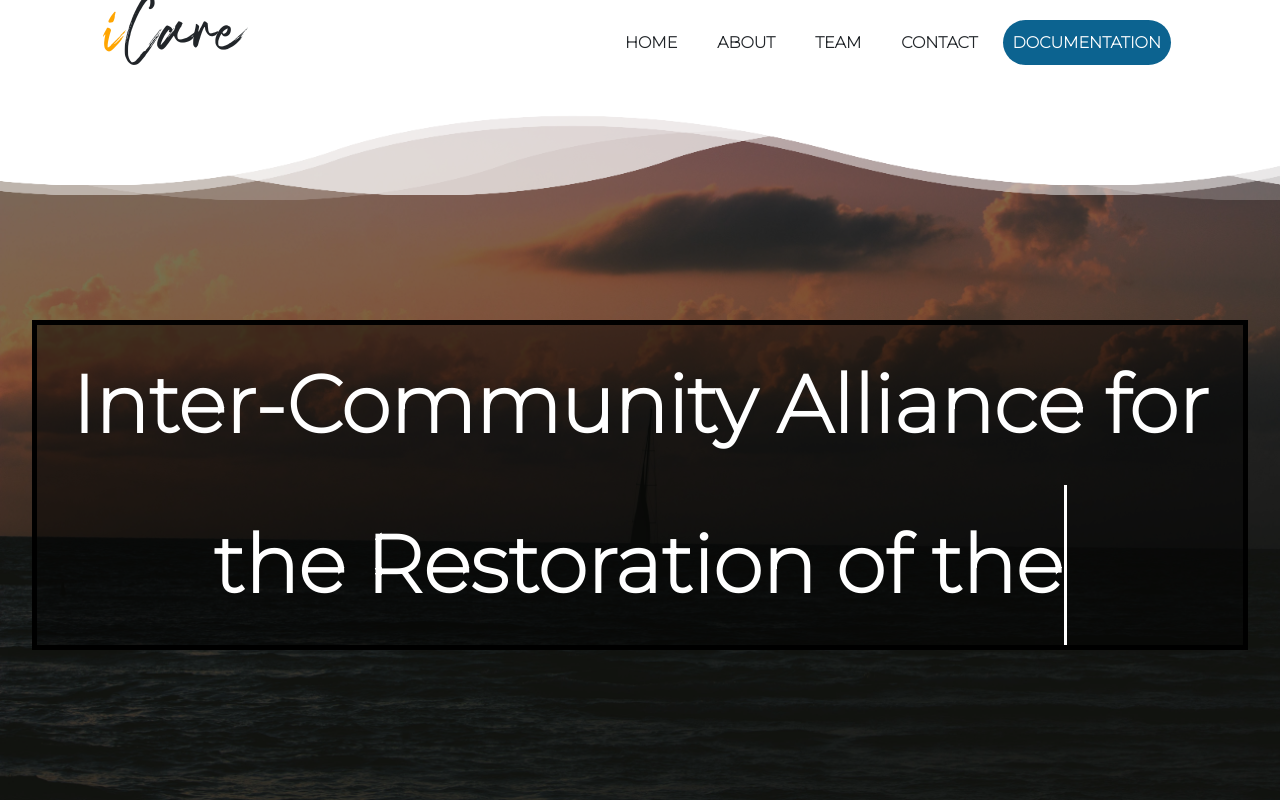
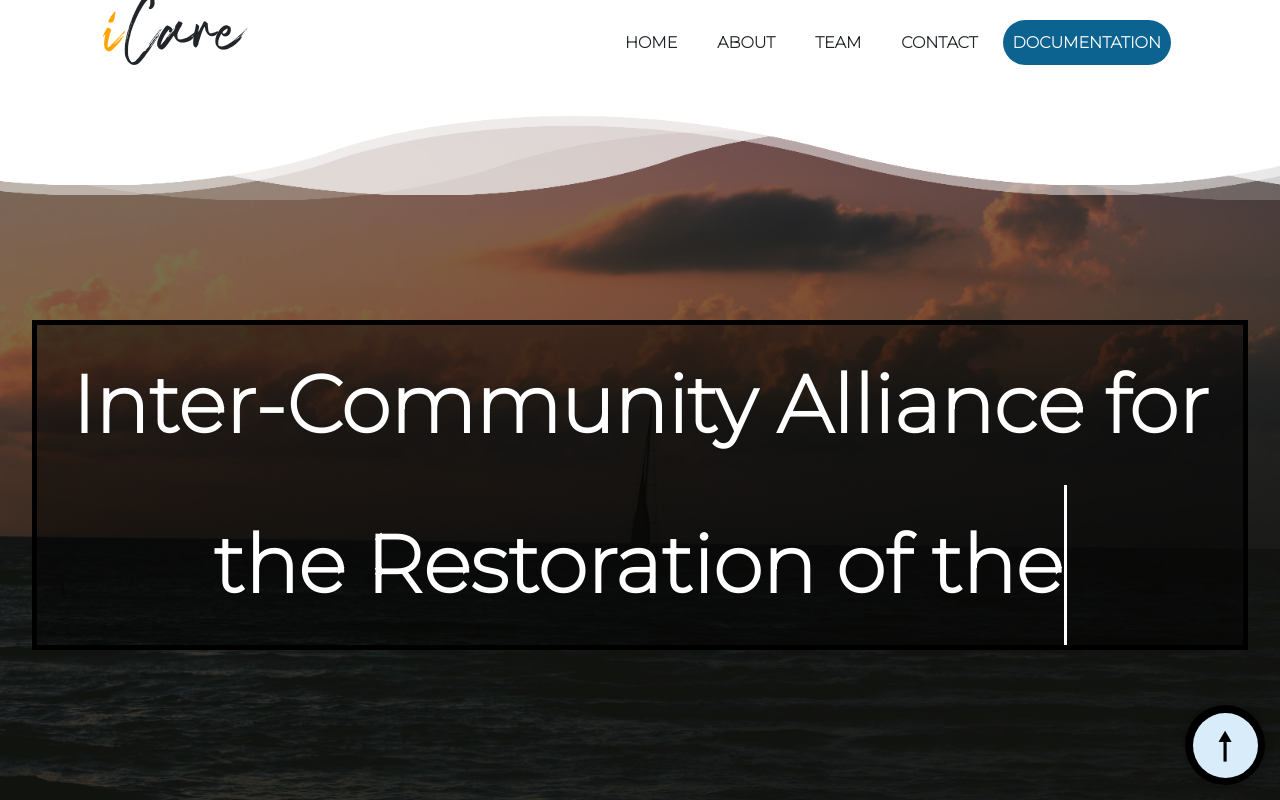
Before and after one commit to Zedbyte/CCS10-Finals-Vanilla, a website: page index.html in a window 1280 px wide. Shown: the top 800 px of the page. Drawn offline with nearby package versions, Linux system fonts and the light colour scheme.

Commit message:
top button

```diff
--- a/index.html
+++ b/index.html
@@ -163,6 +163,10 @@
 
     <main>
 
+      <div id = "progress-wrapper">
+        <span class="progress-value">&#x1F815</span>
+      </div>
+
       <section id = "section-1">
 
         <div class = "image-wrapper">
--- a/styles.css
+++ b/styles.css
@@ -344,6 +344,59 @@ section {
 
 
 
+
+
+/*
+   ==================
+       PROGRESS BAR
+   ==================
+*/
+
+#progress-wrapper {
+    background-color: var(--dark);
+
+    bottom: 15px;
+    right: 15px;
+
+    position: fixed;
+
+    width: 5em;
+    height: 5em;
+
+    border-radius: 50%;
+
+    display: grid;
+    place-items: center;
+
+    cursor: pointer;
+
+    box-shadow: 0 0 10px rgba(0, 0, 0, 0.3);
+}
+
+.progress-value {
+    display: block;
+
+    height: calc(100% - 15px);
+    width: calc(100% - 15px);
+
+    background-color: var(--bg-color);
+
+    border-radius: 50%;
+
+    display: grid;
+    place-items: center;
+
+    font-size: 2.5em;
+    color: var(--dark);
+}
+
+/*
+   ==================
+    PROGRESS BAR END
+   ==================
+*/
+
+
 /*
    ==================
        SECTION 1
@@ -366,7 +419,7 @@ section {
     width: 18.75rem;
     height: 18.75rem;
 
-    border-radius: 200px;
+    border-radius: 50%;
 
     object-fit: cover;
     overflow: hidden;
@@ -376,7 +429,7 @@ section {
     width: 25rem;
     height: 25rem;
 
-    border-radius: 200px;
+    border-radius: 50%;
 
     object-fit: cover;
     overflow: hidden;
```
